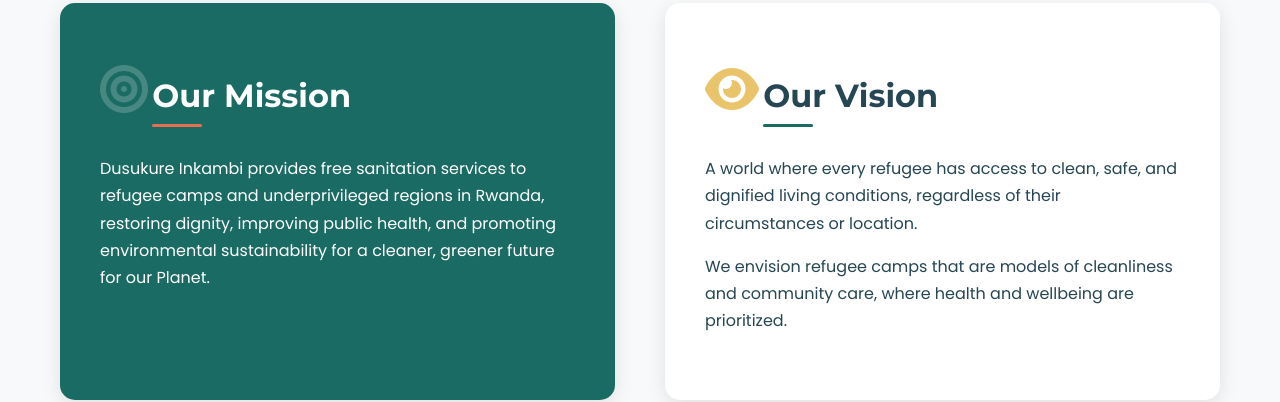
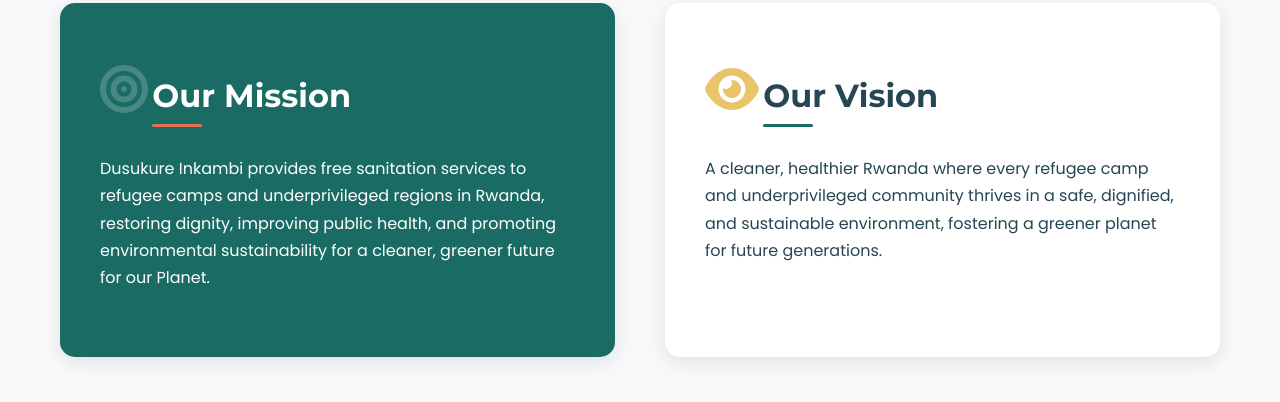
Before and after one commit to Melvin-Manzi/DI, a plain HTML site: page index.html in a window 1280 px wide. Shown: the part 2583-2985 px from the top of the page. Drawn offline with Linux system fonts and the light colour scheme.

Commit message:
Update index.html

```diff
--- a/index.html
+++ b/index.html
@@ -1268,8 +1268,13 @@
                         <i class="fas fa-eye"></i>
                     </div>
                     <h2 class="mv-title">Our Vision</h2>
-                    <p>A world where every refugee has access to clean, safe, and dignified living conditions, regardless of their circumstances or location.</p>
-                    <p>We envision refugee camps that are models of cleanliness and community care, where health and wellbeing are prioritized.</p>
+                    <p>A cleaner, healthier Rwanda where every refugee camp and underprivileged community thrives in a safe, dignified, and sustainable environment, fostering a greener planet for future generations.
+
+
+
+
+
+</p>
                     <div class="shape-dots"></div>
                 </div>
             </div>
```
